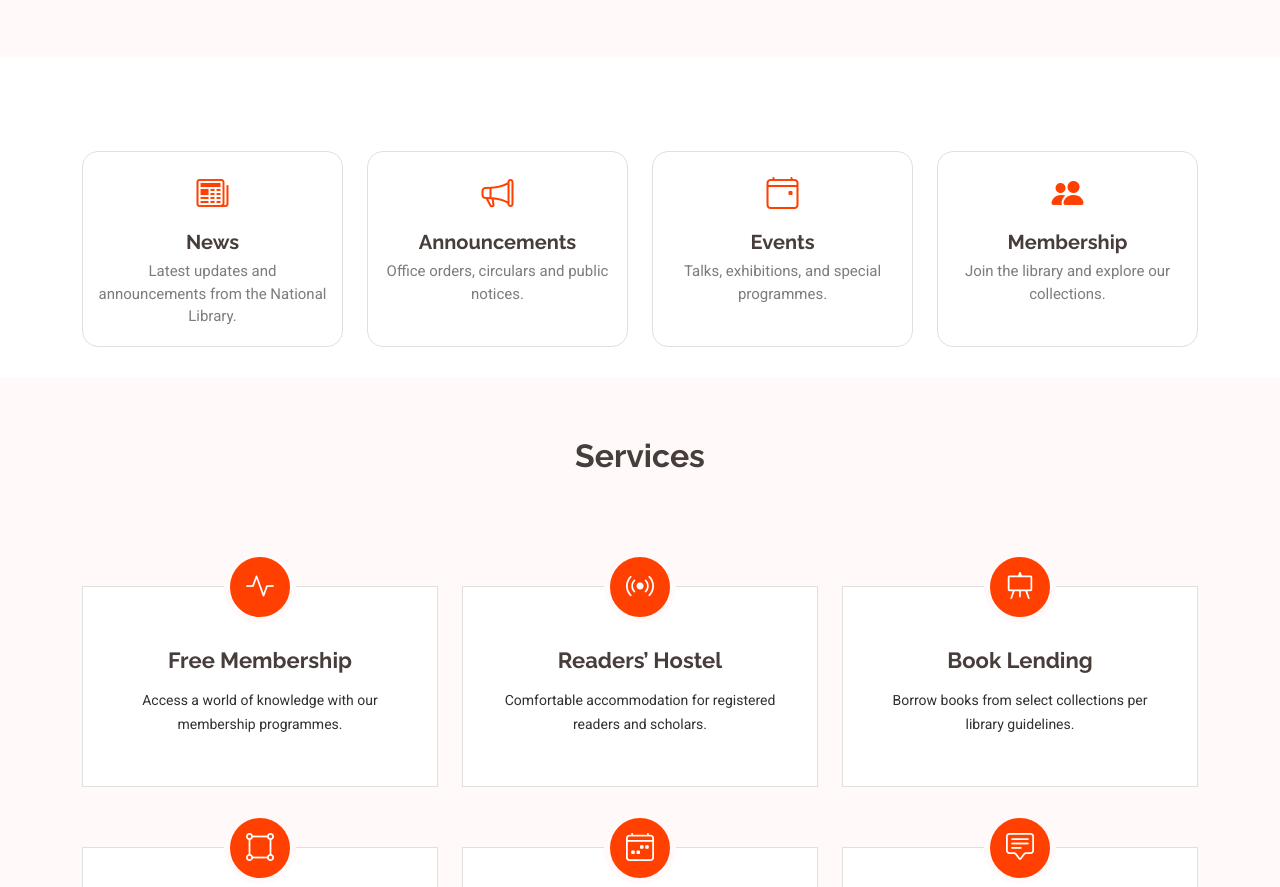
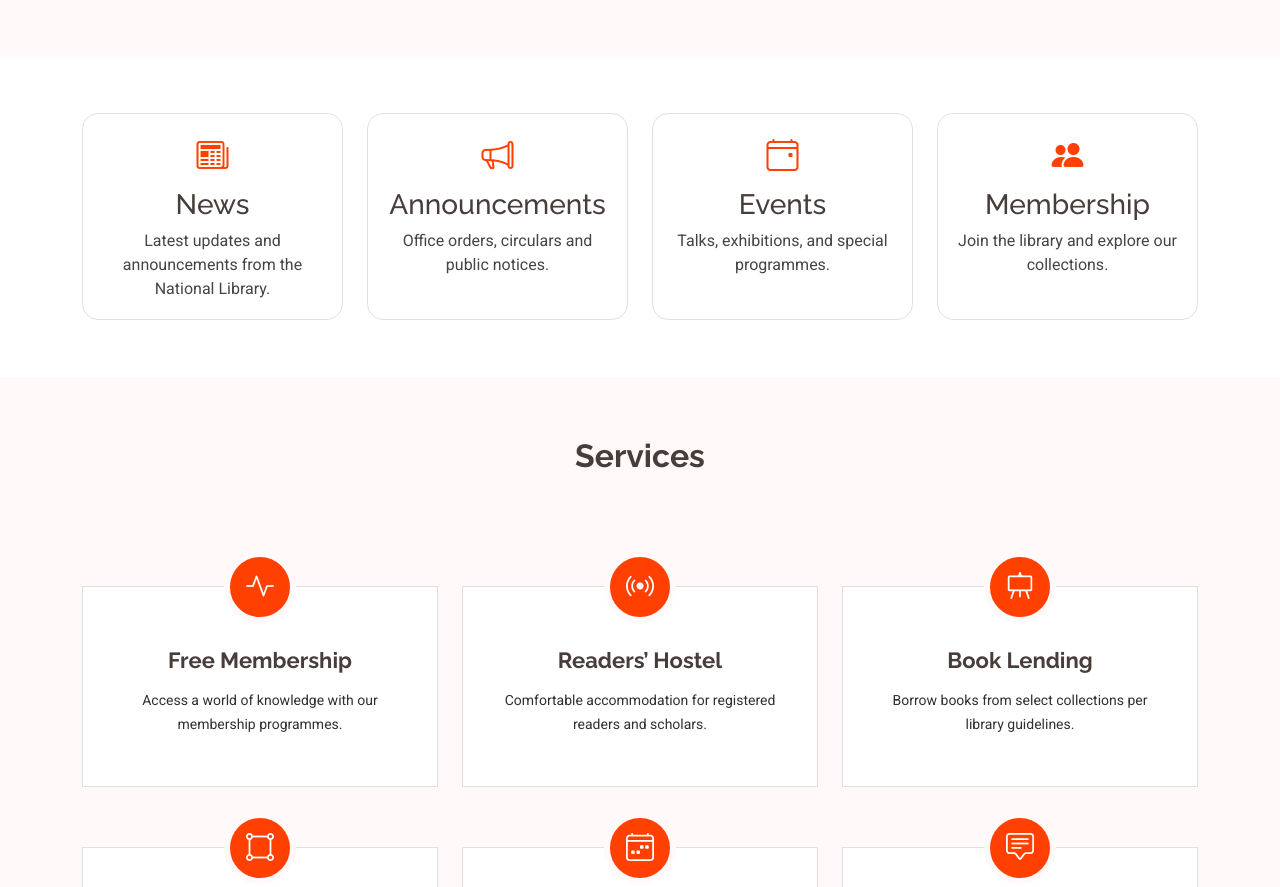
Before and after one commit to natlib123456/National_Library, a plain HTML site: page index.html in a window 1280 px wide. Shown: the part 1610-2497 px from the top of the page. Drawn offline with Linux system fonts and the light colour scheme.

Commit message:
hero 2 section fix

```diff
--- a/assets/css/style.css
+++ b/assets/css/style.css
@@ -259,3 +259,6 @@
   font-size: 15px;
   color: color-mix(in srgb, var(--default-color), transparent 30%);
 }
+.icon{
+  color: #ff4000;
+}
--- a/index.html
+++ b/index.html
@@ -476,57 +476,84 @@
         </div>
       </section>
       <!-- /About + Respected Section -->
+
+      <!-- Hero: Section 2 — Quick Links / Icon Boxes -->
+      <!-- Hero: Section 2 — Quick Links / Icon Boxes -->
       <!-- Hero: Section 2 — Quick Links / Icon Boxes -->
       <section id="hero-quicklinks" class="hero2 section">
-        <div class="container position-relative">
-          <div class="content row gy-4" data-aos="fade-up" data-aos-delay="150">
-            <div class="col-lg-3 col-md-6 d-flex align-items-stretch">
-              <a href="./news.html" class="text-decoration-none w-100">
-                <div class="icon-box h-100">
+        <div class="container">
+          <div class="row gy-4">
+            <div
+              class="col-lg-3 col-md-6"
+              data-aos="fade-up"
+              data-aos-delay="100"
+            >
+              <div class="icon-box h-100 position-relative">
+                <div class="icon">
                   <i class="bi bi-newspaper" aria-hidden="true"></i>
-                  <h4>News</h4>
+                </div>
+                <a href="./news.html" class="stretched-link"><h3>News</h3></a>
                 <p>
                   Latest updates and announcements from the National Library.
                 </p>
               </div>
-              </a>
             </div>
 
-            <div class="col-lg-3 col-md-6 d-flex align-items-stretch">
-              <a
-                href="./officeorder_circulars.html"
-                class="text-decoration-none w-100"
+            <div
+              class="col-lg-3 col-md-6"
+              data-aos="fade-up"
+              data-aos-delay="200"
             >
-                <div class="icon-box h-100">
+              <div class="icon-box h-100 position-relative">
+                <div class="icon">
                   <i class="bi bi-megaphone" aria-hidden="true"></i>
-                  <h4>Announcements</h4>
+                </div>
+                <a href="./officeorder_circulars.html" class="stretched-link"
+                  ><h3>Announcements</h3></a
+                >
                 <p>Office orders, circulars and public notices.</p>
               </div>
-              </a>
             </div>
 
-            <div class="col-lg-3 col-md-6 d-flex align-items-stretch">
-              <a href="./events.html" class="text-decoration-none w-100">
-                <div class="icon-box h-100">
+            <div
+              class="col-lg-3 col-md-6"
+              data-aos="fade-up"
+              data-aos-delay="300"
+            >
+              <div class="icon-box h-100 position-relative">
+                <div class="icon">
                   <i class="bi bi-calendar4-event" aria-hidden="true"></i>
-                  <h4>Events</h4>
+                </div>
+                <a href="./events.html" class="stretched-link"
+                  ><h3>Events</h3></a
+                >
                 <p>Talks, exhibitions, and special programmes.</p>
               </div>
-              </a>
             </div>
 
-            <div class="col-lg-3 col-md-6 d-flex align-items-stretch">
-              <a href="./membership.html" class="text-decoration-none w-100">
-                <div class="icon-box h-100">
+            <div
+              class="col-lg-3 col-md-6"
+              data-aos="fade-up"
+              data-aos-delay="400"
+            >
+              <div class="icon-box h-100 position-relative">
+                <div class="icon">
                   <i class="bi bi-people-fill" aria-hidden="true"></i>
-                  <h4>Membership</h4>
+                </div>
+                <a href="./membership.html" class="stretched-link"
+                  ><h3>Membership</h3></a
+                >
                 <p>Join the library and explore our collections.</p>
               </div>
-              </a>
             </div>
           </div>
         </div>
       </section>
+      <!-- /Hero: Section 2 -->
+
+      <!-- /Hero: Section 2 -->
+
+      <!-- /Hero: Section 2 -->
 
       <!-- Services Section -->
       <section id="services" class="services section light-background">
```
Lines whose indentation alone changed are shown as unchanged.
